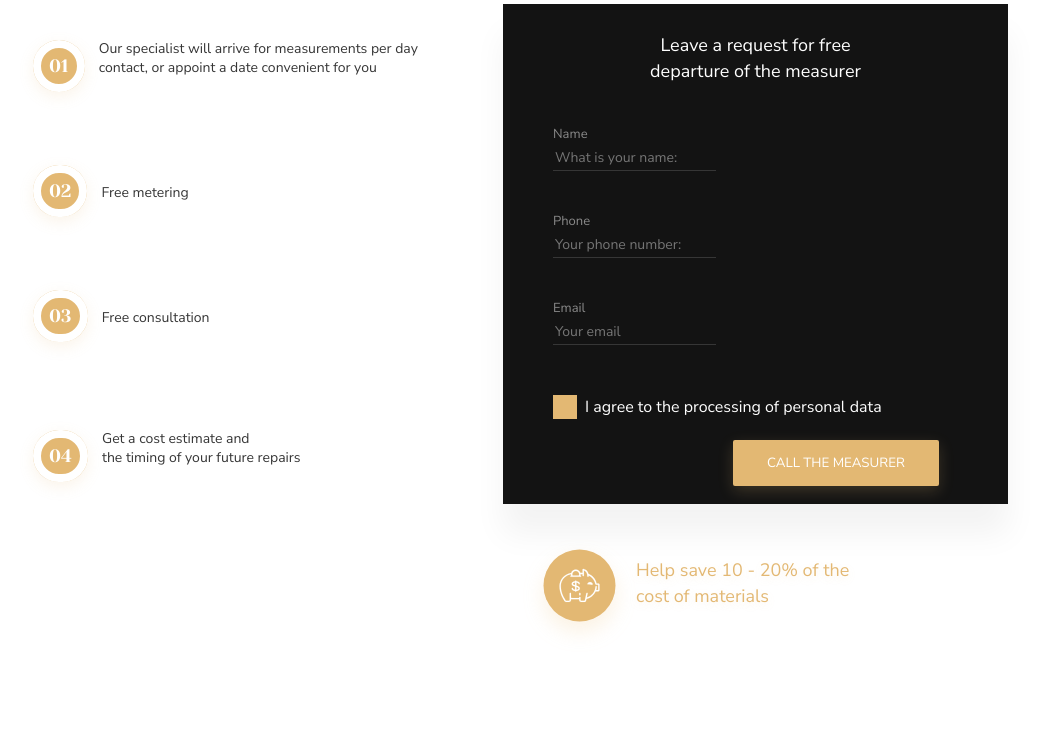
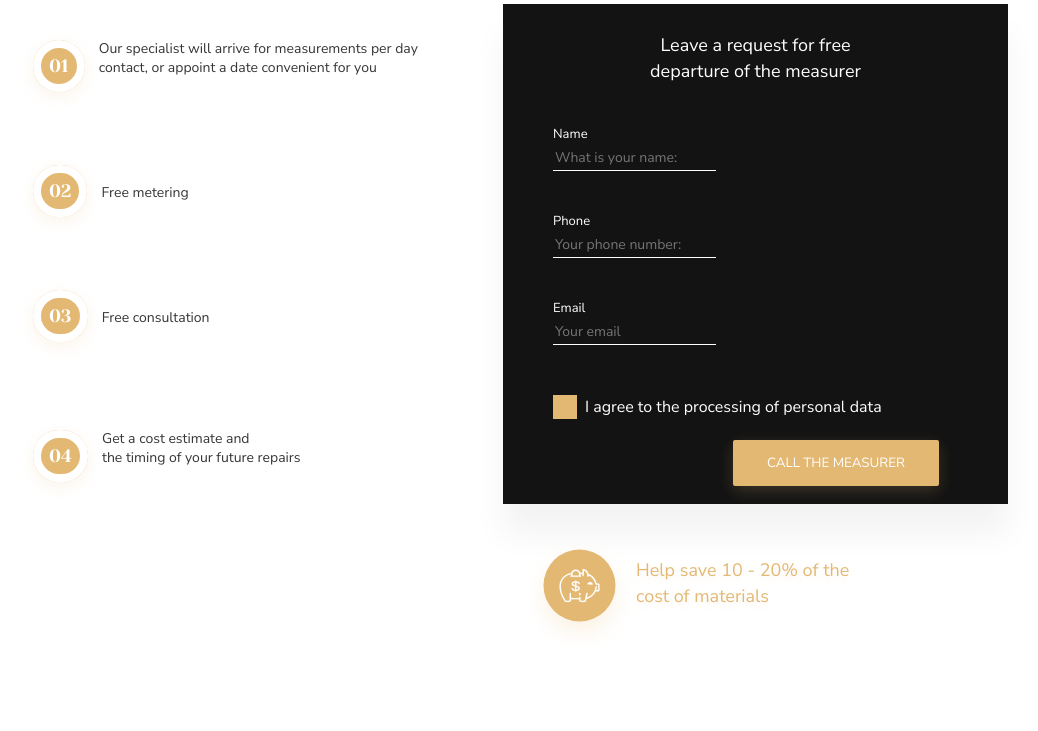
Before and after one commit to hotsmm/firstprojectsite, a plain HTML site: page index.html in a window 1280 px wide. Shown: the part 3560-4291 px from the top of the page, without its empty margins (242-1280 px from the left). Drawn offline with Linux system fonts and the light colour scheme.

Commit message:
Update styles.css
.measurer_white input - changed color white, background-color transparent

```diff
--- a/CSS/styles.css
+++ b/CSS/styles.css
@@ -640,7 +640,7 @@
     font-weight: normal;
     font-size: 13px;
     line-height: 21px;
-    color: rgba(255, 255, 255, 0.5);
+    color: white;
   }
 
   .measurer_white input{
@@ -651,11 +651,11 @@
     line-height: 23px;
     color: #FFFF;
     border: none;
-    border-bottom: 1px solid rgba(255, 255, 255, 0.15);
+    border-bottom: 1px solid white;
     box-sizing: border-box;
     display: flex;
     flex-direction: column;
-    background-color: #131313;
+    background-color: transparent;
   }
 
   .checkbox1{
```
